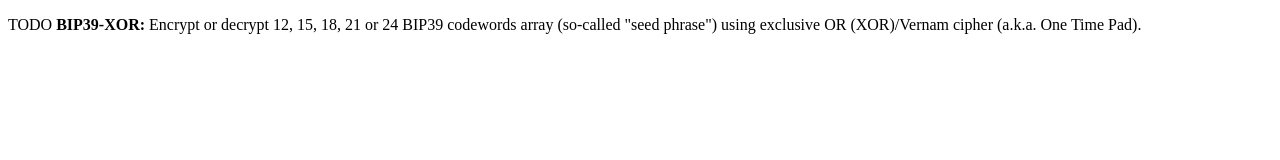
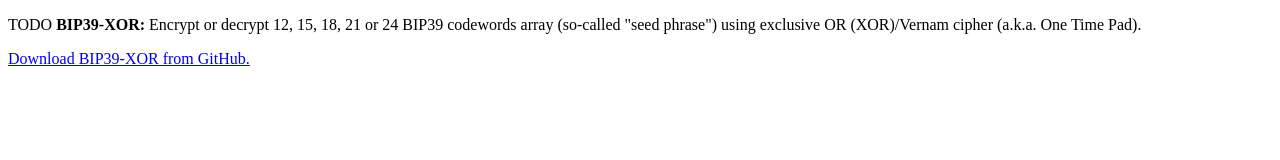
Before and after one commit to GregTonoski/BIP39-XOR, a plain HTML site: page docs/index.html in a window 1280 px wide. Drawn offline with Linux system fonts and the light colour scheme.

Commit message:
Update index.html link to Github repo

```diff
--- a/docs/index.html
+++ b/docs/index.html
@@ -5,5 +5,6 @@
   </head>
   <body>
     <p>TODO <strong>BIP39-XOR:</strong> Encrypt or decrypt 12, 15, 18, 21 or 24 BIP39 codewords array (so-called "seed phrase") using exclusive OR (XOR)/Vernam cipher (a.k.a. One Time Pad).</p>
+    <p><a href="https://github.com/GregTonoski/BIP39-XOR/">Download BIP39-XOR from GitHub.</a></p>
   </body>
 </html>
```
